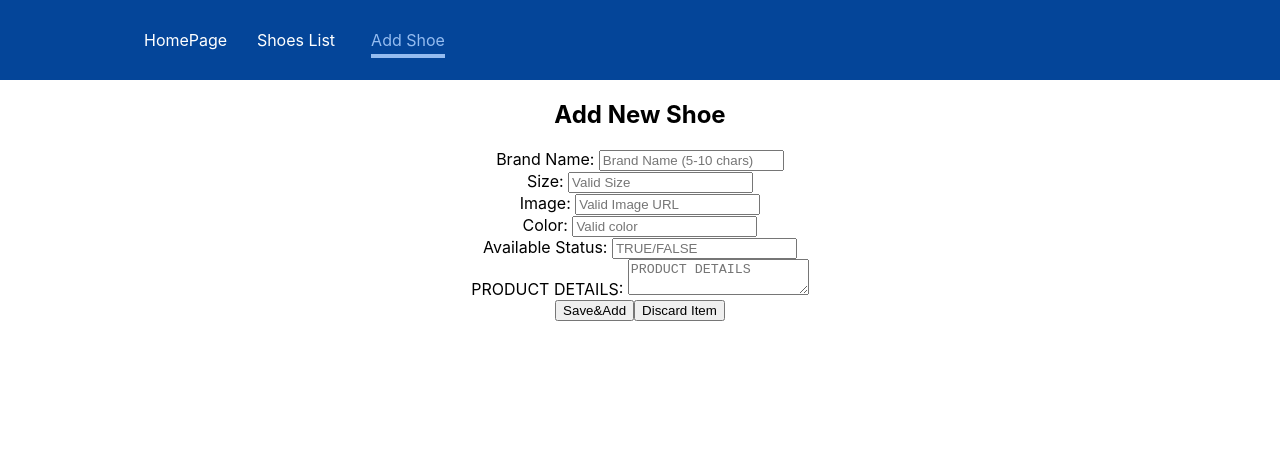
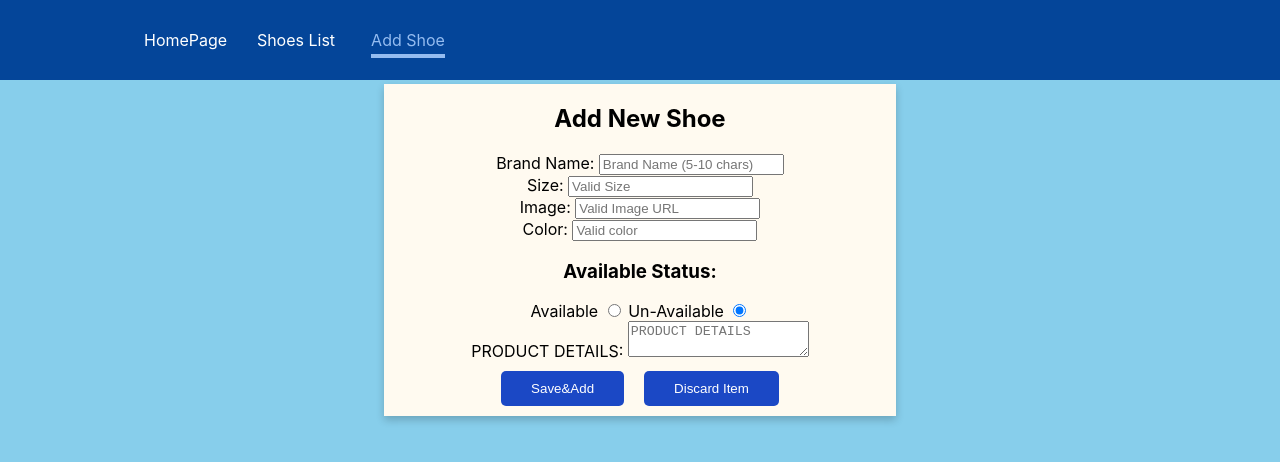
Before and after one commit to AmiramAbergel/Weekend11-Project-React-Shoe-App, a React (Create React App) app in the folder weekend-shoe-app/: page /add-shoe in a window 1280 px wide. Shown: the top 462 px of the page. Built offline with nearby package versions, Linux system fonts and the light colour scheme.

Commit message:
style added

```diff
--- a/weekend-shoe-app/src/components/AddShoe.js
+++ b/weekend-shoe-app/src/components/AddShoe.js
@@ -1,5 +1,25 @@
+import styled from '@emotion/styled';
 import React, { useState } from 'react';
 import api from '../api/api';
+import Btn from './Btn';
+
+export const Div = styled.div`
+    display: flex;
+    justify-content: center;
+    align-items: center;
+`;
+
+const Form = styled.form`
+    margin: 4px;
+    box-shadow: 0 4px 8px 0 rgba(0, 0, 0, 0.2);
+    transition: 0.3s;
+    width: 40%;
+    background-color: FloralWhite;
+    &:hover {
+        box-shadow: 0 8px 16px 0 rgba(0, 0, 0, 0.2);
+    }
+`;
+
 const AddShoe = (props) => {
     const shoeObj = {
         brand: '',
@@ -7,7 +27,7 @@ const AddShoe = (props) => {
         img: '',
         price: '',
         color: '',
-        available: '',
+        available: true,
         id: '',
         detail: '',
     };
@@ -19,13 +39,13 @@ const AddShoe = (props) => {
     };
 
     const handleChange = ({ target }) => {
+        console.log(target);
         setNewShoeInfo((prev) => ({ ...prev, [target.name]: target.value }));
     };
 
     const onAddShoe = async (newShoe) => {
         try {
             props.setIsLoading(true);
-            console.log(newShoe);
             const response = await api.post(
                 `https://637631bab5f0e1eb8505360f.mockapi.io/shoes/`,
                 newShoe
@@ -56,8 +76,8 @@ const AddShoe = (props) => {
     const onDeleteShoe = () => {};
 
     return (
-        <div className='form-container'>
-            <form onSubmit={newShoeFormDataHandler}>
+        <Div className='form-container'>
+            <Form onSubmit={newShoeFormDataHandler}>
                 <div>
                     <h2>Add New Shoe</h2>
                 </div>
@@ -84,7 +104,7 @@ const AddShoe = (props) => {
                 <div>
                     <label htmlFor='img'> Image: </label>
                     <input
-                        type='number'
+                        type='url'
                         name='img'
                         placeholder={'Valid Image URL'}
                         value={newShoeInfo.img}
@@ -102,12 +122,21 @@ const AddShoe = (props) => {
                     />
                 </div>
                 <div>
-                    <label htmlFor='available'> Available Status: </label>
+                    <h3>Available Status:</h3>
+                    <label htmlFor='available'> Available </label>
                     <input
-                        type='bool'
+                        type='radio'
                         name='available'
-                        placeholder={'TRUE/FALSE'}
-                        value={newShoeInfo.available}
+                        checked={newShoeInfo.available === true ? true : false}
+                        value={true}
+                        onChange={handleChange}
+                    />
+                    <label htmlFor='unAvailable'> Un-Available </label>
+                    <input
+                        type='radio'
+                        name='available'
+                        checked={newShoeInfo.available === true ? true : false}
+                        value={true}
                         onChange={handleChange}
                     />
                 </div>
@@ -119,11 +148,11 @@ const AddShoe = (props) => {
                     onChange={handleChange}
                 ></textarea>
                 <div>
-                    <button>Save&Add</button>
-                    <button onClick={() => onDeleteShoe()}>Discard Item</button>
+                    <Btn>Save&Add</Btn>
+                    <Btn onClick={() => onDeleteShoe()}>Discard Item</Btn>
                 </div>
-            </form>
-        </div>
+            </Form>
+        </Div>
     );
 };
 
--- /dev/null
+++ b/weekend-shoe-app/src/components/Btn.js
@@ -0,0 +1,18 @@
+import styled from '@emotion/styled';
+
+const Btn = styled.button`
+    cursor: pointer;
+    display: inline-block;
+    padding: 10px 30px;
+    color: #fff;
+    background-color: #1b48c5;
+    border: none;
+    border-radius: 5px;
+    margin: 10px;
+
+    &:hover {
+        opacity: 0.9;
+    }
+`;
+
+export default Btn;
--- a/weekend-shoe-app/src/components/HomePage.js
+++ b/weekend-shoe-app/src/components/HomePage.js
@@ -1,10 +1,21 @@
+import styled from '@emotion/styled';
 import React from 'react';
+
+const Div = styled.div`
+    background-color: antiquewhite;
+`;
 
 const HomePage = (props) => {
     return (
-        <div>
-            <h1>Home</h1>
-        </div>
+        <Div>
+            <Div>
+                <h1>Welcome To my Shoes Store!</h1>
+            </Div>
+            <img
+                src='https://img.freepik.com/premium-vector/sneaker-store-logo-shoes_8169-14.jpg?w=826'
+                alt=''
+            ></img>
+        </Div>
     );
 };
 
--- a/weekend-shoe-app/src/components/ShoeDetail.js
+++ b/weekend-shoe-app/src/components/ShoeDetail.js
@@ -1,9 +1,20 @@
 import React, { useEffect, useState, useRef } from 'react';
 import api from '../api/api';
 import styled from '@emotion/styled';
+import { NavLink, useParams } from 'react-router-dom';
+import Btn from './Btn';
+import { Div } from './AddShoe';
 
-import { NavLink, useParams } from 'react-router-dom';
-import {} from '@emotion/react';
+const Section = styled.section`
+    margin: 4px;
+    box-shadow: 0 4px 8px 0 rgba(0, 0, 0, 0.2);
+    transition: 0.3s;
+    width: 40%;
+    background-color: FloralWhite;
+    &:hover {
+        box-shadow: 0 8px 16px 0 rgba(0, 0, 0, 0.2);
+    }
+`;
 
 const ShoeDetail = (props) => {
     const [shoesData, setShoesData] = useState(props.shoesData);
@@ -91,13 +102,10 @@ const ShoeDetail = (props) => {
         });
         return found.map((shoe) => {
             return (
-                <div className='form-container' key={shoe.id}>
+                <Div className='form-container' key={shoe.id}>
                     <form onSubmit={handleSubmit} id={shoe.id}>
+                        <h1>Shoe detail - edit section</h1>
                         <div>
-                            <h3>{shoe.brand}</h3>
-                        </div>
-                        <div>
-                            <h5>Size: {shoe.size}</h5>
                             <label htmlFor='size'> Size: </label>
                             <input
                                 type='number'
@@ -109,10 +117,9 @@ const ShoeDetail = (props) => {
                             />
                         </div>
                         <div>
-                            <h5>Color: {shoe.color}</h5>
                             <label htmlFor='color'> Color: </label>
                             <input
-                                type='number'
+                                type='color'
                                 name='color'
                                 placeholder={shoe.color}
                                 value={shoeInfo.color}
@@ -123,7 +130,7 @@ const ShoeDetail = (props) => {
                         <div>
                             <label htmlFor='text'> Tell us </label>
                             <input
-                                type='text'
+                                type='textInput'
                                 name='text'
                                 placeholder='Any notes?'
                                 value={shoeInfo.text}
@@ -132,35 +139,46 @@ const ShoeDetail = (props) => {
                             />
                         </div>
                         <div>
-                            <button onClick={() => onDeleteShoe(shoe)}>
+                            <Btn onClick={() => onDeleteShoe(shoe)}>
                                 Delete this shoe
-                            </button>
-                        </div>
-                        <div>
-                            <button>Submit Changes</button>
+                            </Btn>
+                            <Btn>Submit Changes</Btn>
                         </div>
                     </form>
-                    <section>
-                        <h2>PRODUCT DETAILS</h2>
+                    <Section>
+                        <h2>Additional Product Details</h2>
+                        <div>
+                            <h3>{shoe.brand}</h3>
                             <img src={shoe.img} alt='{shoe.brand}'></img>
-                        <h5>In stock?: {shoe.available ? 'Yes!' : 'No...'}</h5>
+                            <h5>Size: {shoe.size}</h5>
+                            <h5>Color: {shoe.color}</h5>
+                            <h5>
+                                In stock?: {shoe.available ? 'Yes!' : 'No...'}
+                            </h5>
                             <h5>Price: {shoe.price}</h5>
-                    </section>
                         </div>
+                    </Section>
+                </Div>
             );
         });
     };
 
     return (
         <section>
-            <h1>Shoe Detail</h1>
+            <div>
                 {!props.isLoading && !error && shoesData && (
                     <>{dataHandler(shoesData, params.id)}</>
                 )}
+            </div>
 
-            <button>
-                <NavLink to={`/shoes`}>Back</NavLink>
-            </button>
+            <Btn>
+                <NavLink
+                    style={{ textDecoration: 'none', color: 'white' }}
+                    to={`/shoes`}
+                >
+                    Back
+                </NavLink>
+            </Btn>
         </section>
     );
 };
--- a/weekend-shoe-app/src/components/ShoesList.js
+++ b/weekend-shoe-app/src/components/ShoesList.js
@@ -16,7 +16,7 @@ const Li = styled.li`
     box-shadow: 0 4px 8px 0 rgba(0, 0, 0, 0.2);
     transition: 0.3s;
     width: 40%;
-
+    background-color: FloralWhite;
     &:hover {
         box-shadow: 0 8px 16px 0 rgba(0, 0, 0, 0.2);
     }
@@ -51,14 +51,18 @@ const ShoesList = (props) => {
     }, [props.setIsLoading]);
 
     const onRead = () => {
-        console.log(props.shoesData);
         const res = props.shoesData.map((shoe) => {
             return (
                 <Li key={shoe.id} id={shoe.id}>
-                    <NavLink to={`/shoes/` + shoe.id}>
+                    <NavLink
+                        style={{ textDecoration: 'none' }}
+                        to={`/shoes/` + shoe.id}
+                    >
                         <h3>{shoe.brand}</h3>
                         <h5>Size: {shoe.size}</h5>
                         <h5>Color: {shoe.color}</h5>
+                        <h5>Price (USD) : {shoe.price}</h5>
+
                         <img src={shoe.img} alt='{shoe.brand}'></img>
                     </NavLink>
                 </Li>
--- a/weekend-shoe-app/src/index.css
+++ b/weekend-shoe-app/src/index.css
@@ -1,13 +1,14 @@
 body {
-  margin: 0;
-  font-family: -apple-system, BlinkMacSystemFont, 'Segoe UI', 'Roboto', 'Oxygen',
-    'Ubuntu', 'Cantarell', 'Fira Sans', 'Droid Sans', 'Helvetica Neue',
-    sans-serif;
-  -webkit-font-smoothing: antialiased;
-  -moz-osx-font-smoothing: grayscale;
+    margin: 0;
+    font-family: -apple-system, BlinkMacSystemFont, 'Segoe UI', 'Roboto',
+        'Oxygen', 'Ubuntu', 'Cantarell', 'Fira Sans', 'Droid Sans',
+        'Helvetica Neue', sans-serif;
+    -webkit-font-smoothing: antialiased;
+    -moz-osx-font-smoothing: grayscale;
+    background-color: skyblue;
 }
 
 code {
-  font-family: source-code-pro, Menlo, Monaco, Consolas, 'Courier New',
-    monospace;
+    font-family: source-code-pro, Menlo, Monaco, Consolas, 'Courier New',
+        monospace;
 }
```
Lines whose indentation alone changed are shown as unchanged.
